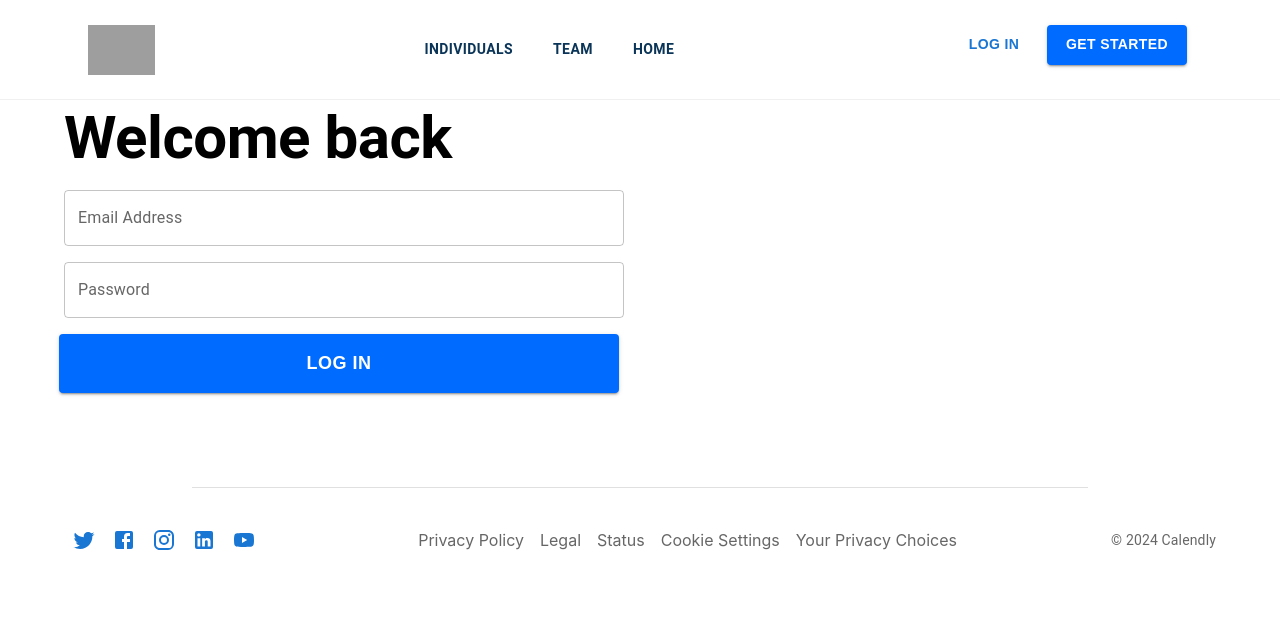
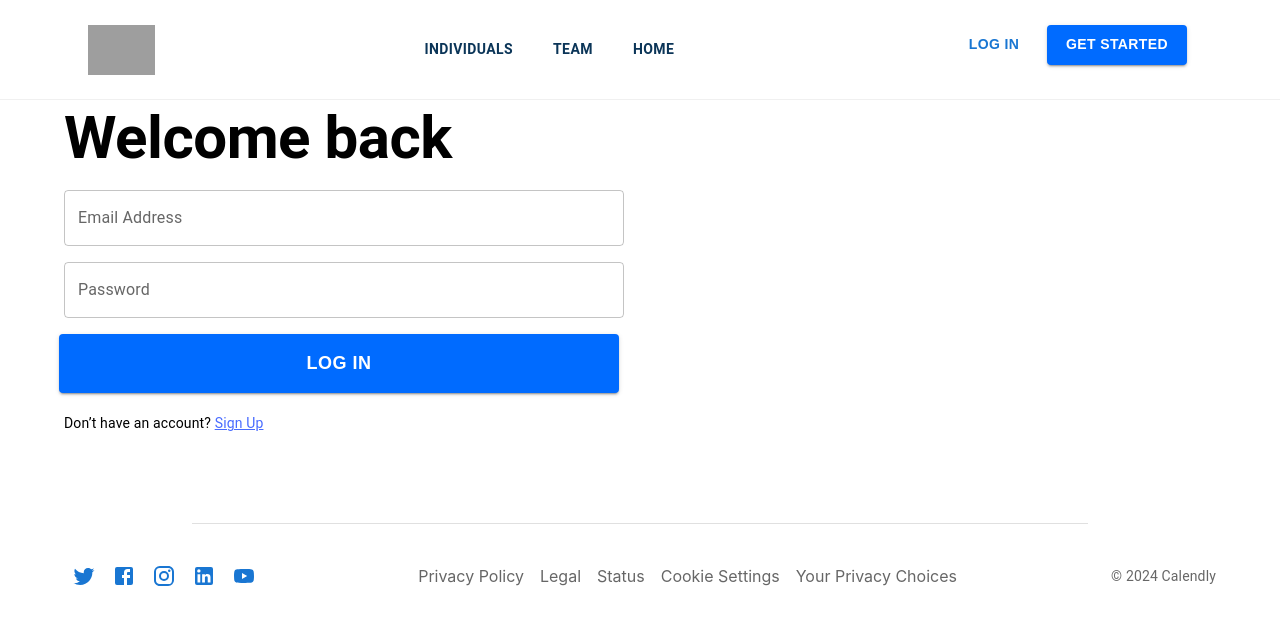
Before and after one commit to HakamQalalwi/Calendly_Clone, a React (Vite) app in the folder Client/: page /login in a window 1280 px wide. Shown: the top 624 px of the page. Built offline with nearby package versions, Linux system fonts and the light colour scheme; grey boxes are pictures that could not be loaded.

Commit message:
Add switcher for login and sign up pages

```diff
--- a/Client/src/Pages/LogInPage.jsx
+++ b/Client/src/Pages/LogInPage.jsx
@@ -2,7 +2,7 @@ import { useState } from 'react';
 import { Typography, TextField, Button, Grid, Container, Box } from '@mui/material';
 import NavBar from '../component/NavBar.jsx';
 import Footer from '../component/Footer.jsx';
-import { useNavigate } from 'react-router-dom';
+import {Link, useNavigate} from 'react-router-dom';
 import { useUser } from '../context/UserContext';
 
 export function LogInPage() {
@@ -57,6 +57,12 @@ export function LogInPage() {
                                 Log In
                             </Button>
                         </form>
+                        <Typography variant="body2" sx={{ marginTop: 2 }}>
+                            Don’t have an account?{" "}
+                            <Link to="/signup" style={{ color: "#486bff" }}>
+                                Sign Up
+                            </Link>
+                        </Typography>
                     </Grid>
                 </Grid>
             </Container>
--- a/Client/src/Pages/SignUpPage.jsx
+++ b/Client/src/Pages/SignUpPage.jsx
@@ -2,7 +2,7 @@ import { useState, useEffect } from 'react';
 import { Box, Container, Grid, Typography, TextField, Button } from '@mui/material';
 import NavBar from '../component/NavBar.jsx';
 import Footer from '../component/Footer.jsx';
-import { useNavigate, useLocation } from 'react-router-dom';
+import {useNavigate, useLocation, Link} from 'react-router-dom';
 import { useUser } from '../context/UserContext';
 
 function SignUpPage() {
@@ -79,6 +79,12 @@ function SignUpPage() {
                                 Sign Up
                             </Button>
                         </form>
+                        <Typography variant="body2" sx={{ marginTop: 2 }}>
+                            You already have account?{" "}
+                            <Link to="/login" style={{ color: "#486bff" }}>
+                                Login
+                            </Link>
+                        </Typography>
                     </Grid>
                 </Grid>
             </Container>
```
